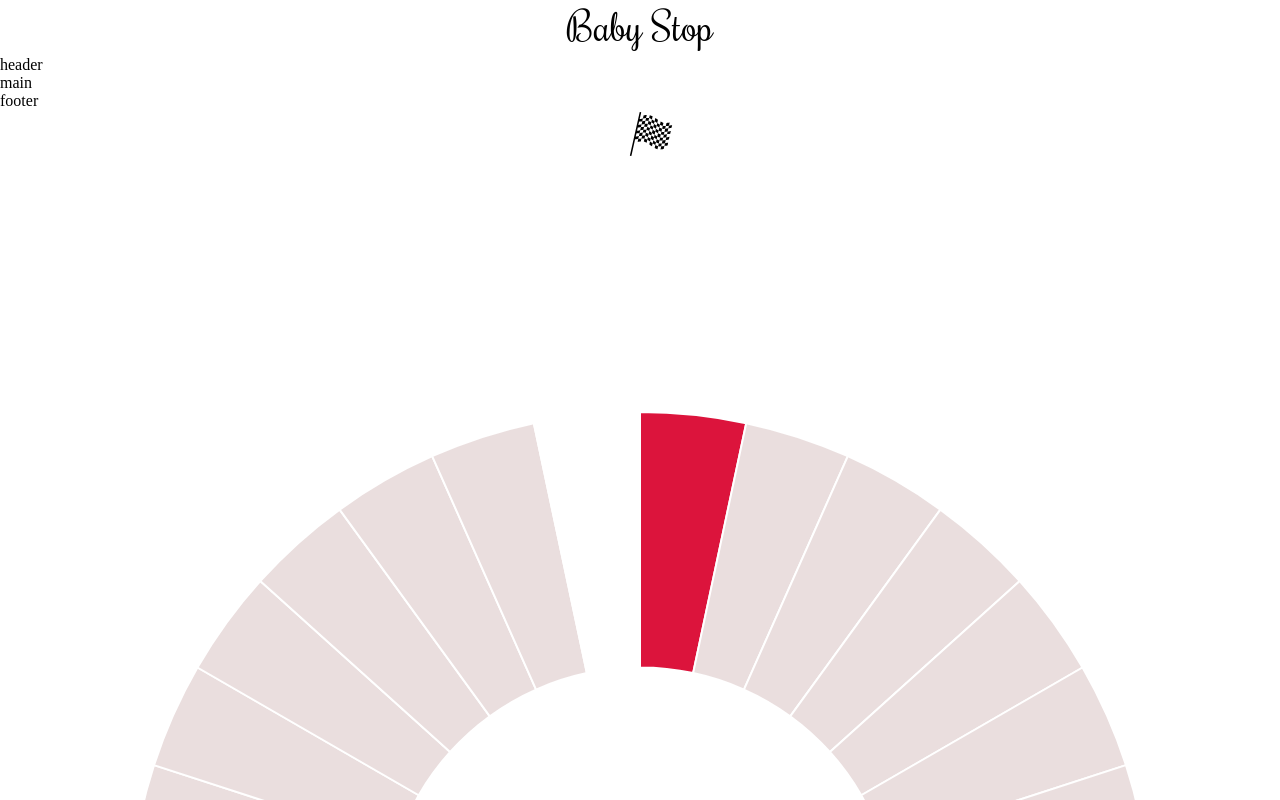
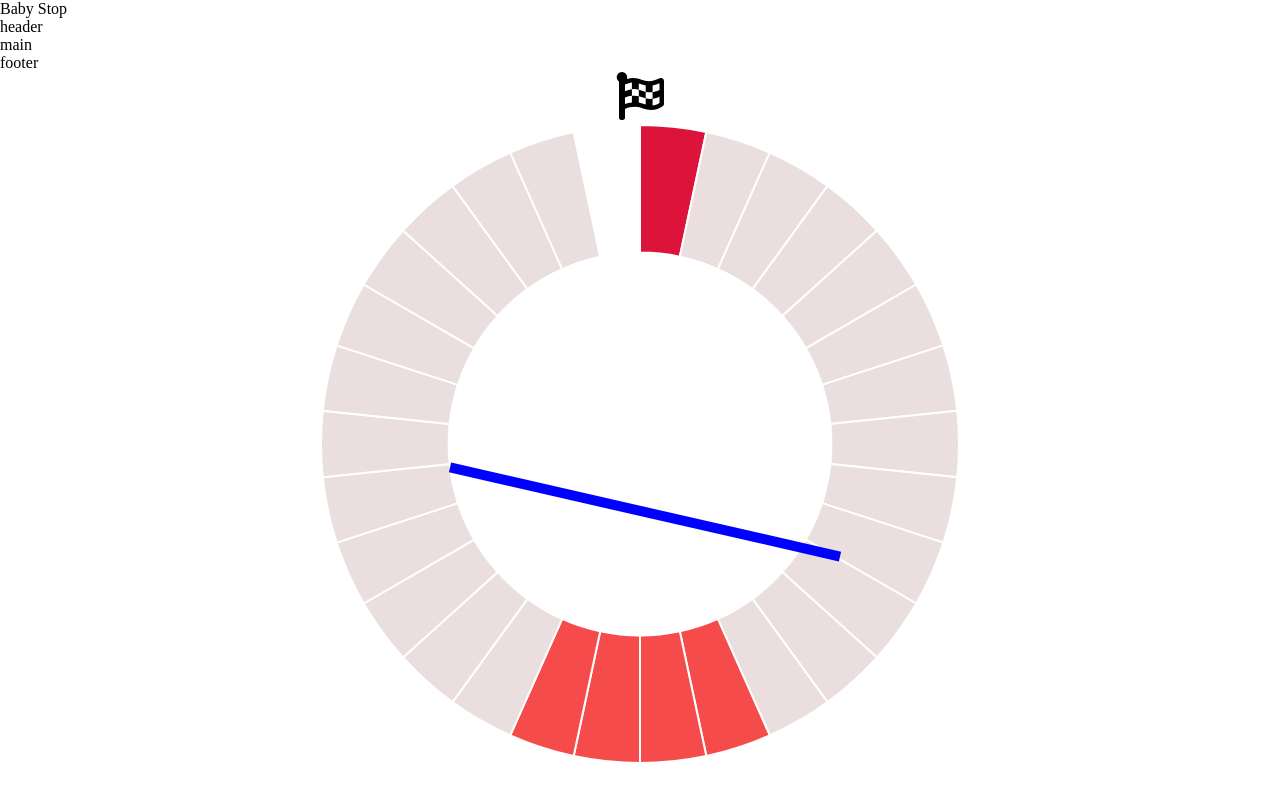
Before and after one commit to justinehell/womanonymous, a React (Create React App) app: page / in a window 1280 px wide. Shown: the top 800 px of the page. Built offline with nearby package versions, Linux system fonts and the light colour scheme.

Commit message:
rotating line with the day

```diff
--- a/src/App.css
+++ b/src/App.css
@@ -1,38 +1,14 @@
-@import url("https://fonts.googleapis.com/css2?family=Rochester&family=Rokkitt&display=swap");
+.hand {
+    position: absolute;
+    z-index: 1;
+    left: 50%;
+    top: 39%;
+    width: 10px;
+    height: 50vh;
+    background: blue;
 
-body {
-  margin: 0;
-  font-family: -apple-system, BlinkMacSystemFont, "Segoe UI", "Roboto", "Oxygen",
-    "Ubuntu", "Cantarell", "Fira Sans", "Droid Sans", "Helvetica Neue",
-    sans-serif;
-  -webkit-font-smoothing: antialiased;
-  -moz-osx-font-smoothing: grayscale;
 }
-
-code {
-  font-family: source-code-pro, Menlo, Monaco, Consolas, "Courier New",
-    monospace;
+.main-cycle {
+    text-align: center;
+    position: relative;
 }
-
-body {
-  font-family: "Rokkit";
-}
-
-h1 {
-  font-size: 2.5em;
-  font-family: "Rochester";
-  text-align: center;
-  margin-bottom: 5px;
-}
-
-.main-cycle {
-  text-align: center;
-  width: 80%;
-  margin: 0 auto;
-}
-
-.flag {
-  transform: scaleX(-1);
-  padding-right: 21px;
-  margin-bottom: -7px;
-}
--- a/src/App.js
+++ b/src/App.js
@@ -2,6 +2,7 @@ import React from "react";
 import "./App.css";
 import Layout from "./Layout";
 import Cycle from "./components/Cycle";
+import InnerCycle from "./components/InnerCycle"
 
 function App() {
   return (
@@ -11,6 +12,7 @@ function App() {
 
       <Layout/>
       <Cycle />
+      <InnerCycle dayOfCycle="8"/>
     </div>
   );
 }
--- a/src/components/Cycle.js
+++ b/src/components/Cycle.js
@@ -1,39 +1,39 @@
-import React from "react";
-import { Doughnut } from "react-chartjs-2";
-import { GiCheckeredFlag } from "react-icons/gi";
+import React from 'react';
+import { Doughnut } from 'react-chartjs-2';
+import { FaFlagCheckered } from 'react-icons/fa';
 
 const Cycle = () => {
 	const data = {
 		labels: [
 			"Don't fuck me now",
-      "Having a good time",
-      "Having a good time",
-      "Having a good time",
-      "Having a good time",
-      "Having a good time",
-      "Having a good time",
-      "Having a good time",
-      "Having a good time",
-      "Having a good time",
-      "Having a good time",
-      "Having a good time",
-      "Having a good time",
+			'Having a good time',
+			'Having a good time',
+			'Having a good time',
+			'Having a good time',
+			'Having a good time',
+			'Having a good time',
+			'Having a good time',
+			'Having a good time',
+			'Having a good time',
+			'Having a good time',
+			'Having a good time',
+			'Having a good time',
 			"Don't fuck me now",
 			"Don't fuck me now",
 			"Don't fuck me now",
 			"Don't fuck me now",
-      "Having a good time",
-      "Having a good time",
-      "Having a good time",
-      "Having a good time",
-      "Having a good time",
-      "Having a good time",
-      "Having a good time",
-      "Having a good time",
-      "Having a good time",
-      "Having a good time",
-      "Having a good time",
-      "Having a good time",
+			'Having a good time',
+			'Having a good time',
+			'Having a good time',
+			'Having a good time',
+			'Having a good time',
+			'Having a good time',
+			'Having a good time',
+			'Having a good time',
+			'Having a good time',
+			'Having a good time',
+			'Having a good time',
+			'Having a good time',
 		],
 		datasets: [
 			{
@@ -70,68 +70,57 @@ const Cycle = () => {
 					1,
 				],
 				backgroundColor: [
-          "#DC143C",
-          "#eadede",
-          "#eadede",
-          "#eadede",
-          "#eadede",
-          "#eadede",
-          "#eadede",
-          "#eadede",
-          "#eadede",
-          "#eadede",
-          "#eadede",
-          "#eadede",
-          "#eadede",
-          "#f54b4b",
-          "#f54b4b",
-          "#f54b4b",
-          "#f54b4b",
-          "#eadede",
-          "#eadede",
-          "#eadede",
-          "#eadede",
-          "#eadede",
-          "#eadede",
-          "#eadede",
-          "#eadede",
-          "#eadede",
-          "#eadede",
-          "#eadede",
-          "#eadede",
-          "#FFFFFF",
+					'#DC143C',
+					'#eadede',
+					'#eadede',
+					'#eadede',
+					'#eadede',
+					'#eadede',
+					'#eadede',
+					'#eadede',
+					'#eadede',
+					'#eadede',
+					'#eadede',
+					'#eadede',
+					'#eadede',
+					'#f54b4b',
+					'#f54b4b',
+					'#f54b4b',
+					'#f54b4b',
+					'#eadede',
+					'#eadede',
+					'#eadede',
+					'#eadede',
+					'#eadede',
+					'#eadede',
+					'#eadede',
+					'#eadede',
+					'#eadede',
+					'#eadede',
+					'#eadede',
+					'#eadede',
+					'#FFFFFF',
 				],
 				hoverBackgroundColor: [],
 				borderColor: [],
 			},
 		],
-    text: "23↘",
+		text: '23↘',
 	};
 
 	return (
-    <div className="main-cycle">
-      <GiCheckeredFlag fontSize={"3em".toString()} className="flag" />
-
+		<div className='main-cycle'>
+			<FaFlagCheckered fontSize={'3em'.toString()} />
 			<Doughnut
-        width={100}
 				data={data}
 				options={{
           responsive: true,
+          cutoutPercentage: 60,
+          borderWidth: 150,
 					maintainAspectRatio: true,
 					animateRotate: true,
 					legend: {
 						display: false,
-          },
-          layout: {
-            padding: {
-              left: 0,
-              right: 0,
-              top: 0,
-              bottom: 0,
-            },
-            margin: {
-              left: 0,
-            },
 					},
 				}}
 			/>
--- /dev/null
+++ b/src/components/InnerCycle.js
@@ -0,0 +1,18 @@
+import React, { useEffect, useState } from 'react';
+
+const InnerCycle = (props) => {
+    const [day, setDay] = useState(props.dayOfCycle);
+
+	useEffect(() => {
+		setDay(props.dayOfCycle);
+	}, [props]);
+
+	return (
+		<div class='clock'>
+			<div
+				class='hand'
+				style={{ transform: `rotate(${day * (360 / 28)}deg)` }}></div>
+		</div>
+	);
+};
+export default InnerCycle;
```
Lines whose indentation alone changed are shown as unchanged.
